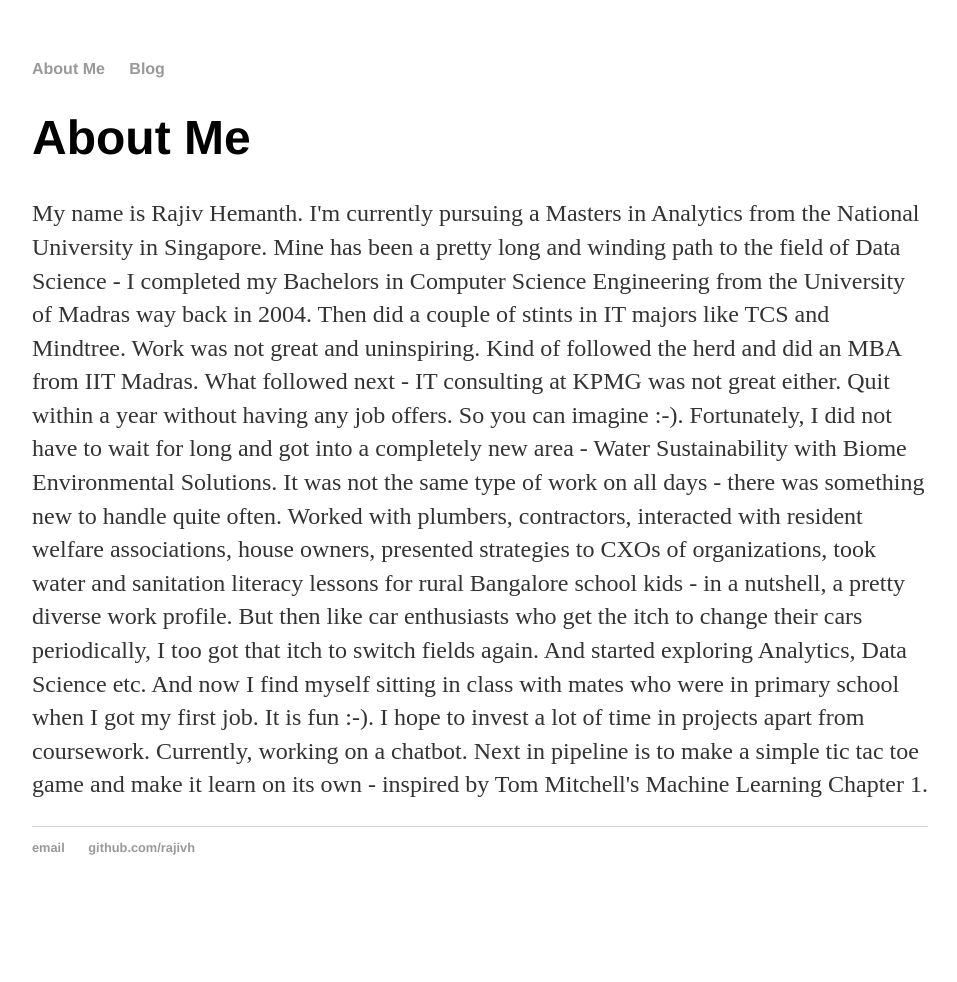
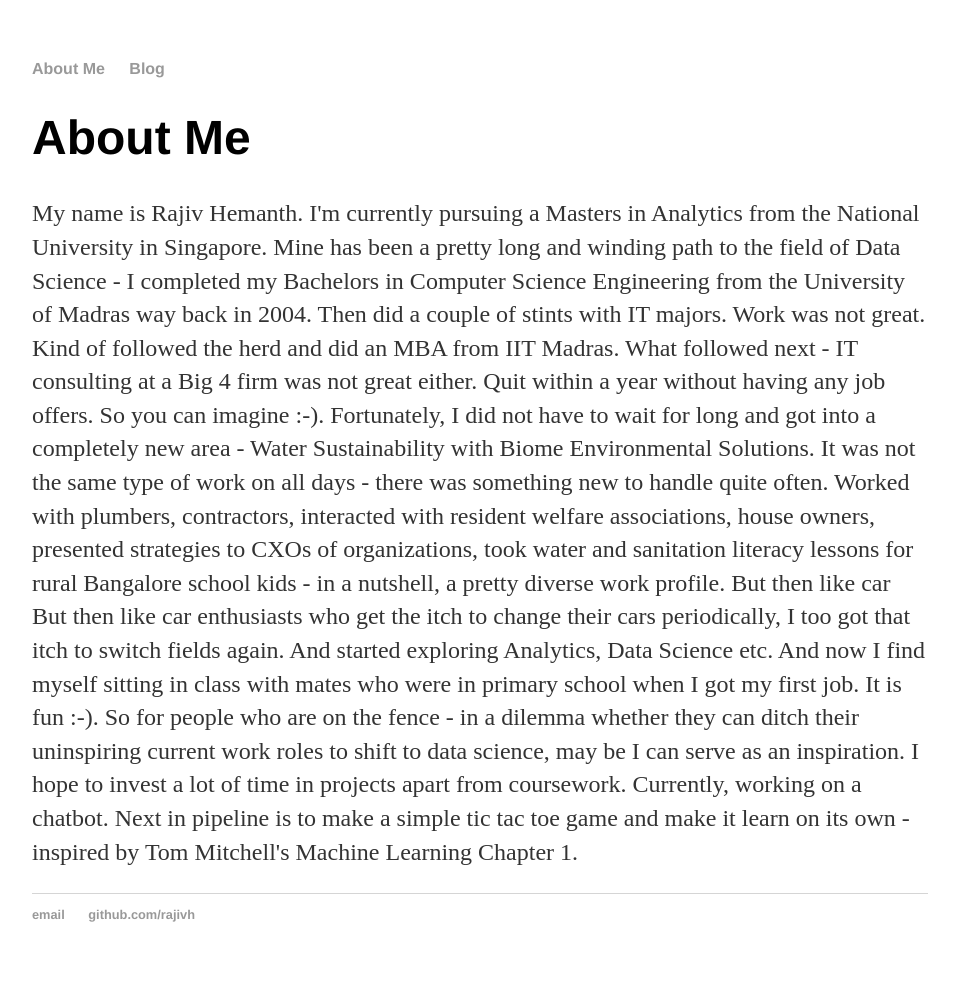
Before and after one commit to Rajivh/rajivh.github.io, a Jekyll site: the page built from about/index.html, in a window 1280 px wide. Shown: the whole page, without its empty margins (160-1117 px from the left). Built offline with Jekyll 4.4.1, drawn with Linux system fonts in a browser that asks for light colours; before the commit the page ends 915 px from its top, so only the background shows below that.

Commit message:
Update index.html

```diff
--- a/about/index.html
+++ b/about/index.html
@@ -6,12 +6,22 @@
 	<h1>{{ page.title }}</h1>
 	<p>My name is Rajiv Hemanth. I'm currently pursuing a Masters in Analytics from the National University in Singapore.
 	   Mine has been a pretty long and winding path to the field of Data Science - I completed my Bachelors in Computer
-	   Science Engineering from the University of Madras way back in 2004. Then did a couple of stints in IT majors like
-	   TCS and Mindtree. Work was not great and uninspiring. Kind of followed the herd and did an MBA from IIT Madras.
-	   What followed next - IT consulting at KPMG was not great either. Quit within a year without having any job offers.
-	   So you can imagine :-). Fortunately, I did not have to wait for long and got into a completely new area - Water
-	   Sustainability with Biome Environmental Solutions. It was not the same type of work on all days - there was
-	   something new to handle quite often. Worked with plumbers, contractors, interacted with resident welfare
-           associations, house owners, presented strategies to CXOs of organizations, took water and sanitation literacy 	    lessons for rural Bangalore school kids - in a nutshell, a pretty diverse work profile. But then like car
-	   enthusiasts who get the itch to change their cars periodically, I too got that itch to switch fields again. And
-	   started exploring Analytics, Data Science etc. And now I find myself sitting in class with mates who were in 	   primary school when I got my first job. It is fun :-). I hope to invest a lot of time in projects apart from 	   coursework. Currently, working on a chatbot. Next in pipeline is to make a simple tic tac toe game and make it 	     learn on its own - inspired by Tom Mitchell's Machine Learning Chapter 1. </p>
+	   Science Engineering from the University of Madras way back in 2004. Then did a couple of stints with IT majors.
+	   Work was not great. Kind of followed the herd and did an MBA from IIT Madras. What followed next - IT consulting at
+	   a Big 4 firm was not great either. Quit within a year without having any job offers. So you can imagine :-).
+
+	   Fortunately, I did not have to wait for long and got into a completely new area - Water Sustainability with Biome
+	   Environmental Solutions. It was not the same type of work on all days - there was something new to handle quite
+	   often. Worked with plumbers, contractors, interacted with resident welfare associations, house owners, presented
+	   strategies to CXOs of organizations, took water and sanitation literacy lessons for rural Bangalore school kids -
+	   in a nutshell, a pretty diverse work profile.
+	   But then like car
+	   But then like car enthusiasts who get the itch to change their cars periodically, I too got that itch to switch
+	   fields again. And started exploring Analytics, Data Science etc. And now I find myself sitting in class with mates
+	   who were in primary school when I got my first job. It is fun :-). So for people who are on the fence - in a
+           dilemma whether they can ditch their uninspiring current work roles to shift to data science, may be I can serve as
+	   an inspiration.
+
+	   I hope to invest a lot of time in projects apart from coursework. Currently, working on a chatbot. Next in pipeline
+           is to make a simple tic tac toe game and make it learn on its own - inspired by Tom Mitchell's Machine Learning
+           Chapter 1. </p>
```
